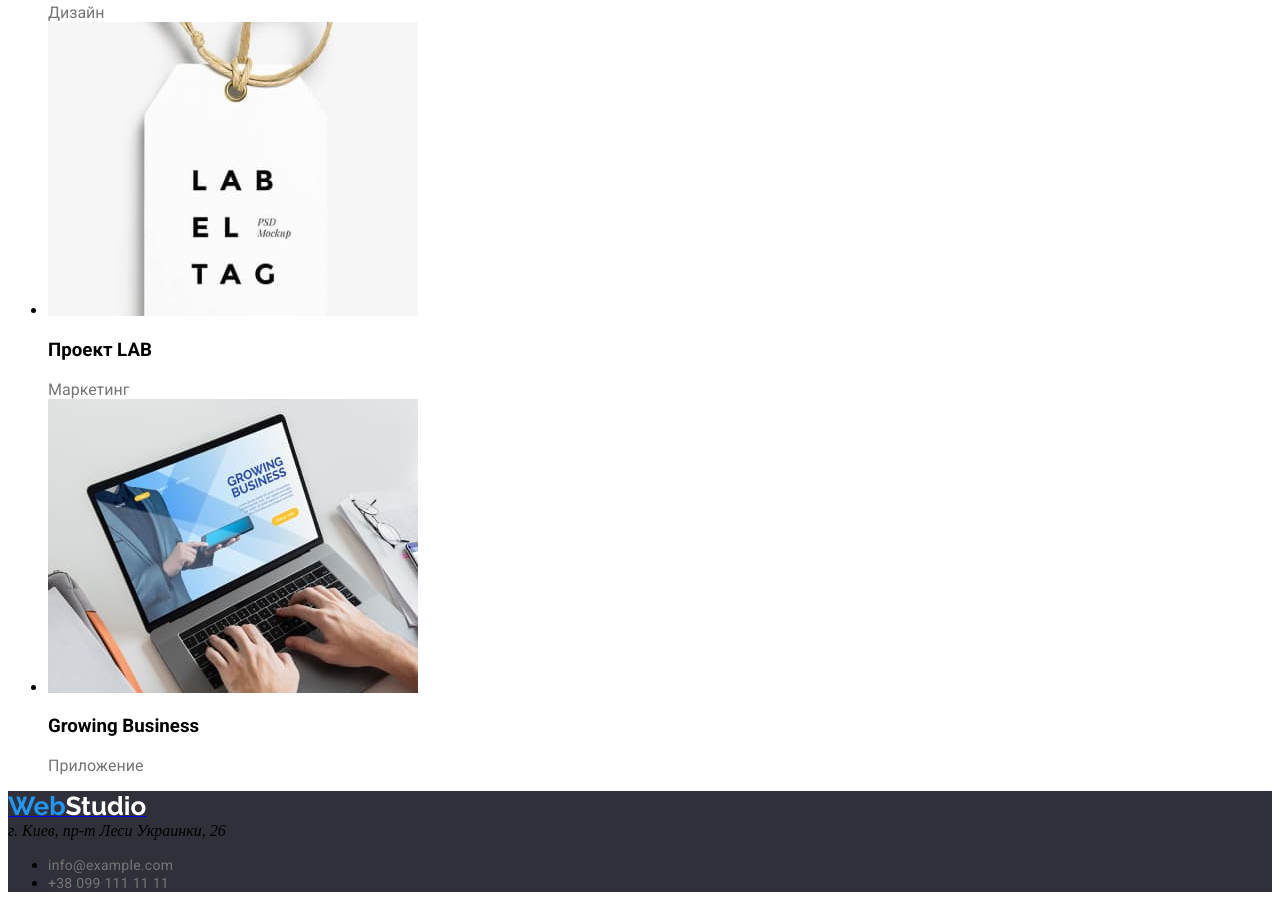
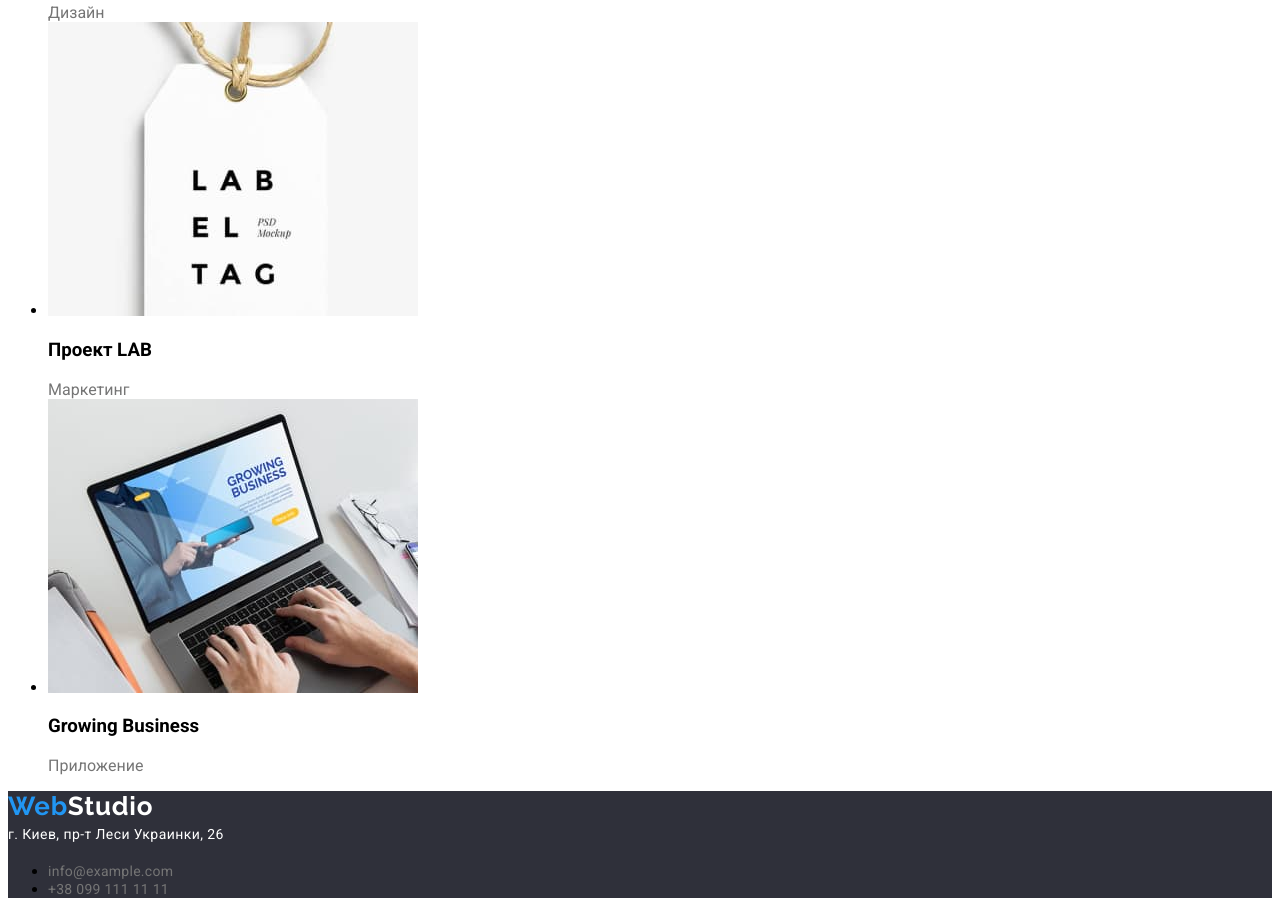
Before and after one commit to BohdanBilyk/goit-markup-hw-02, a plain HTML site: page portfolio.html in a window 1280 px wide. Shown: the part 2896-3810 px from the top of the page. Drawn offline with Linux system fonts and the light colour scheme.

Commit message:
виправив футер в портфоліо

```diff
--- a/portfolio.html
+++ b/portfolio.html
@@ -163,8 +163,8 @@
 
   <!--подвал-->
   <footer class="footer">
-      <a href="./index.html"><span class="logoweb">Web</span><span class="logo-footer" >Studio</span></a>
-      <address>г. Киев, пр-т Леси Украинки, 26</address>
+    <a href="./index.html" class="logo"><span class="logoweb">Web</span><span class="logo-footer" >Studio</span></a>
+    <address class="address">г. Киев, пр-т Леси Украинки, 26</address>
       <ul>
         <li>
     <a href="mailto:" class="link-gray">info@example.com</a>
```
Lines whose indentation alone changed are shown as unchanged.
